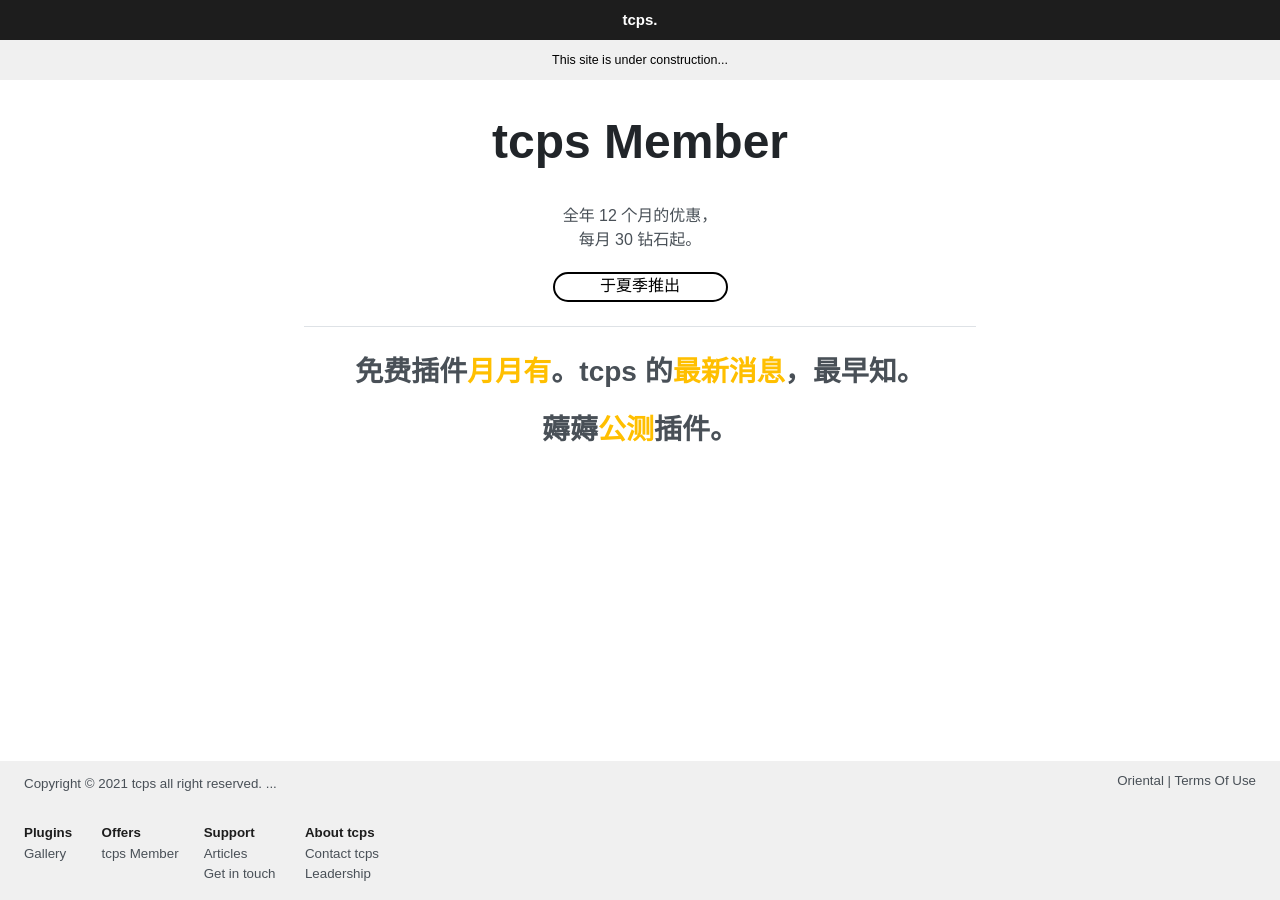
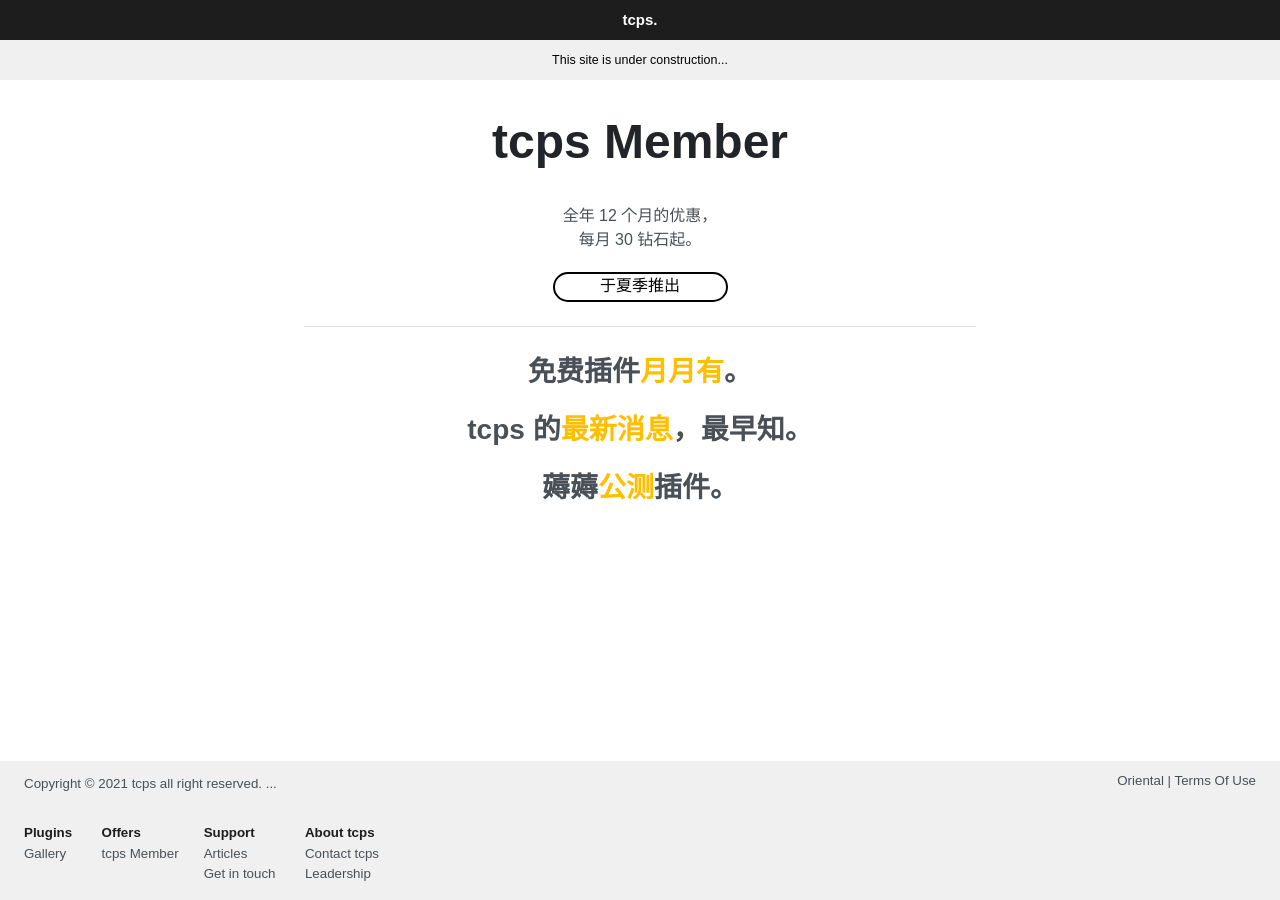
Before and after one commit to ttcps/ttcps.github.io, a Jekyll site: the page built from tcps-member/cn.html, in a window 1280 px wide. Built offline with Jekyll 4.4.1, drawn with Linux system fonts in a browser that asks for light colours.

Commit message:
Update cn.html

```diff
--- a/tcps-member/cn.html
+++ b/tcps-member/cn.html
@@ -7,7 +7,7 @@ title: tcps Member
 <div style="border:2px #000000 solid;border-radius:100px;height:30px;width: 175px;text-align: center;margin: 0px auto;color: black;margin-top: 20px">于夏季推出</div>
 <hr>
 <div style="text-align: center; font-size: 1.75rem;font-weight: 600;">
-    <p>免费插件<span style="color: #ffbf00;font-weight: 600;">月月有</span>。</
+  <p>免费插件<span style="color: #ffbf00;font-weight: 600;">月月有</span>。</p>
 <p>tcps 的<span style="color: #ffbf00;font-weight: 600;">最新消息</span>，最早知。</p>
 <p>薅薅<span style="color: #ffbf00;font-weight: 600;">公测</span>插件。</p>
 </div>
```
